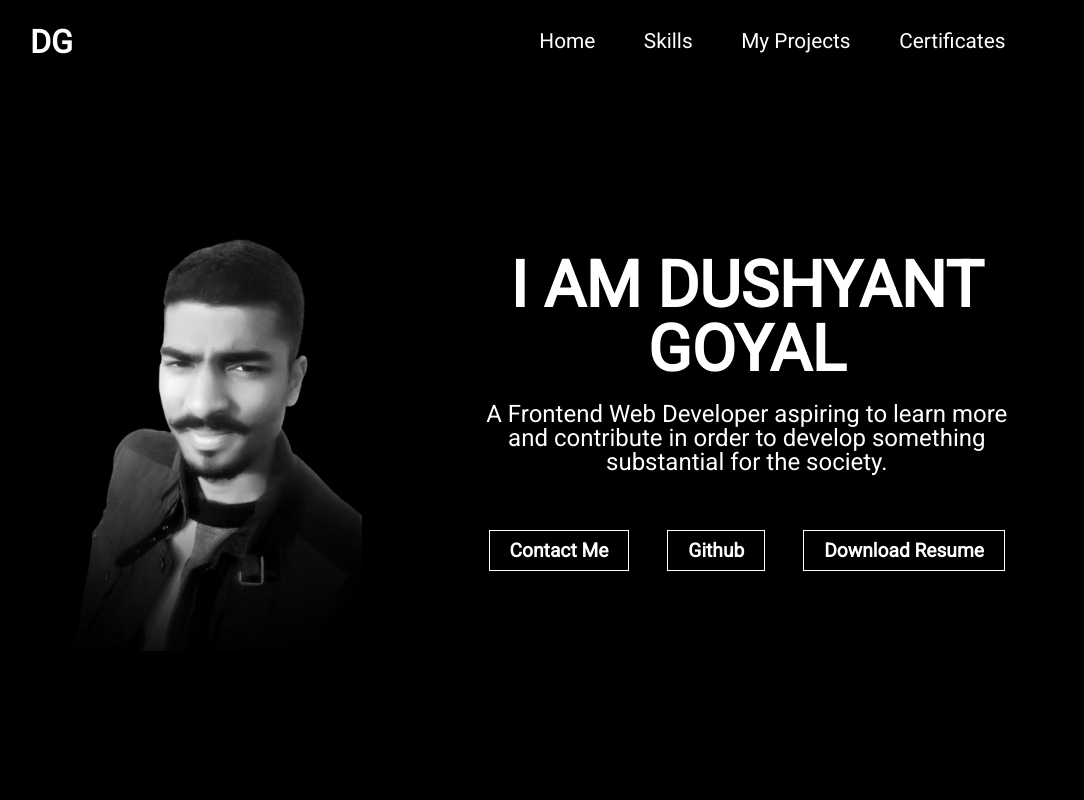
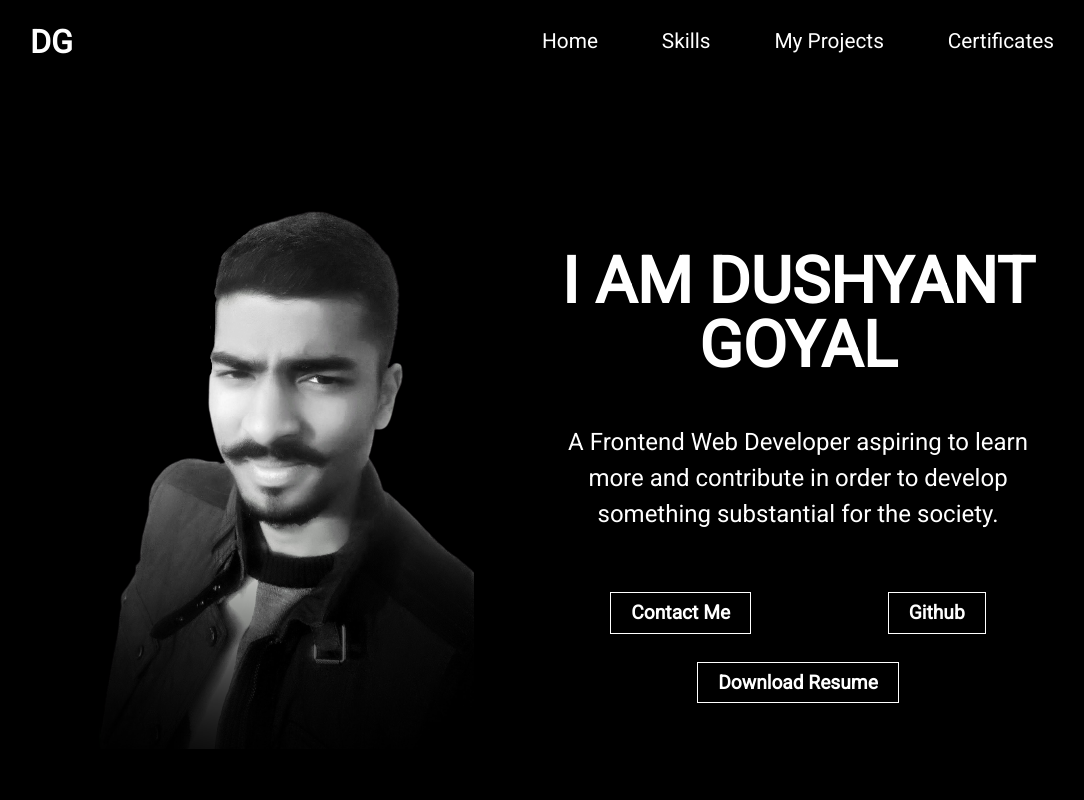
Before and after one commit to goyal-Dushi/goyal-Dushi.github.io, a website: page public/index.html in a window 1280 px wide. Shown: the top 800 px of the page, without its empty margins (98-1182 px from the left). Drawn offline with Linux system fonts and the light colour scheme.

Commit message:
updations-1

```diff
--- a/public/index.html
+++ b/public/index.html
@@ -14,7 +14,8 @@
   <body>
     <!-- Top Intro -->
     <div id="home" class="body-wrapper">
-      <nav>
+      <!-- <div class="body-container"> -->
+      <nav id="nav-wrapper">
         <div class="brand-logo">DG</div>
         <div class="open-icon">
           <div class="line"></div>
@@ -39,15 +40,16 @@
       </nav>
 
       <section class="intro-wrapper">
-        <div class="container">
+        <div class="intro-container">
           <div class="profile-img">
             <img src="./images/MyImage.png" alt="profile-pic" />
           </div>
-          <div class="content">
+          <div class="content-wrapper">
+            <div class="content-container">
               <h1>i am dushyant goyal</h1>
               <p>
-              A Frontend Web Developer aspiring to learn more and contribute in
-              order to develop something substantial for the society.
+                A Frontend Web Developer aspiring to learn more and contribute
+                in order to develop something substantial for the society.
               </p>
               <div class="btn-container">
                 <a
@@ -63,9 +65,14 @@
                   class="github-btn"
                   >Github</a
                 >
-              <a href="#" type="button" class="resume-btn" id="download_resume"
+                <a
+                  href="#"
+                  type="button"
+                  class="resume-btn"
+                  id="download_resume"
                   >Download Resume</a
                 >
+              </div>
             </div>
           </div>
         </div>
@@ -165,6 +172,7 @@
         </ul>
         <p class="copyright">© <span></span> Dushyant Goyal</p>
       </footer>
+      <!-- </div> -->
     </div>
 
     <script src="./javascript/index.js" type="text/javascript"></script>
--- a/public/javascript/index.js
+++ b/public/javascript/index.js
@@ -20,3 +20,14 @@ const resumeBtn = document.getElementById("download_resume");
 resumeBtn.addEventListener("click", () => {
   window.open("/download");
 });
+
+// NAV RESPONSE
+const navbar = document.getElementById("nav-wrapper");
+window.addEventListener("scroll", () => {
+  const navheight = navbar.getBoundingClientRect().height;
+  if (window.pageYOffset > navheight) {
+    navbar.classList.add("nav-onscroll-style");
+  } else {
+    navbar.classList.remove("nav-onscroll-style");
+  }
+});
--- a/public/sass/_modal.scss
+++ b/public/sass/_modal.scss
@@ -12,6 +12,7 @@
   .modal-close {
     position: relative;
     width: 50px;
+    cursor: pointer;
     display: flex;
     background-color: black;
     margin-left: 90%;
--- a/public/sass/_myprofile.scss
+++ b/public/sass/_myprofile.scss
@@ -1,45 +1,57 @@
 .intro-wrapper {
   position: relative;
   width: 100%;
+  padding: 0 10%;
   background-color: rgb(0, 0, 0);
-  padding: 100px 0;
+  // padding: 100px 0;
   height: 100vh;
   // FLEX CENTER
   display: flex;
   justify-content: center;
 
-  .container {
+  .intro-container {
     width: 100%;
-    position: relative;
-    overflow: hidden;
-    padding: 0 10%;
+    height: 100%;
+    // position: relative;
+    // padding: 0 10%;
     display: flex;
     justify-content: center;
   }
 
   .profile-img {
-    width: 40%;
+    width: 50%;
     height: 100%;
-    text-align: center;
+    display: flex;
+    align-items: flex-start;
+    justify-content: center;
     overflow: hidden;
 
     img {
-      margin-top: 10%;
-      margin-right: 8%;
-      height: 85%;
-      width: 70%;
+      // margin-top: 10%;
+      // margin-right: 8%;
+      height: auto;
+      width: auto;
     }
   }
 
-  .content {
-    width: 60%;
+  .content-wrapper {
+    width: 50%;
     height: 100%;
     color: white;
-    padding: 15% 30px 20px;
+    // padding: 15% 30px 20px;
     // FLEX-COL-CENTER
     display: flex;
-    flex-direction: column;
+    justify-content: center;
     align-items: center;
+
+    .content-container {
+      width: 100%;
+      height: 70%;
+      display: flex;
+      flex-direction: column;
+      justify-content: space-evenly;
+      align-items: center;
+    }
 
     h1 {
       text-transform: uppercase;
@@ -47,7 +59,8 @@
       text-align: center;
     }
     p {
-      margin: 20px 0px;
+      // margin: 20px 0px;
+      line-height: 1.5;
       font-size: 1.5rem;
       text-align: center;
     }
@@ -55,13 +68,13 @@
     .btn-container {
       width: 100%;
       height: auto;
-      margin-top: 4%;
+      // margin-top: 4%;
       text-align: center;
       // FLEX-WRAP-EVENLY
       display: flex;
       flex-wrap: wrap;
       align-items: center;
-      justify-content: space-evenly;
+      justify-content: space-around;
 
       a {
         text-decoration: none;
--- a/public/sass/_navbar.scss
+++ b/public/sass/_navbar.scss
@@ -1,5 +1,6 @@
-nav {
-  position: fixed;
+#nav-wrapper {
+  // position: fixed;
+  position: relative;
   background-color: black;
   z-index: 990;
   width: 100%;
@@ -19,26 +20,29 @@ nav {
     font-size: 2rem;
     font-weight: 600;
   }
+}
 
 .nav-content {
-    width: 55%;
+  width: 50%;
   font-size: 1.3rem;
   height: 100%;
   // FLEX-CENTER-EVEN
   display: flex;
-    align-items: center;
-    justify-content: space-evenly;
+  justify-content: space-between;
 
   .nav-link {
     text-decoration: none;
     color: white;
     cursor: pointer;
+    width: fit-content;
     outline: none;
+    transition: all 0.4s linear;
     &:hover,
     &:focus {
+      letter-spacing: 1.5px;
+      font-weight: 600;
       border-bottom: 1px solid white;
       padding-bottom: 5px;
-      }
     }
   }
 }
@@ -98,8 +102,9 @@ nav {
 }
 
 @media screen and (max-width: 769px) {
-  nav {
+  #nav-wrapper {
     padding: 4% 10%;
+    position: relative;
     .nav-content {
       width: 100%;
       position: absolute;
@@ -127,3 +132,21 @@ nav {
     right: 20px;
   }
 }
+
+.nav-onscroll-style {
+  position: fixed;
+  background-color: white;
+  box-shadow: inset 4px 4px 7px rgba(0, 0, 0, 0.4),
+    inset -4px -4px 7px rgba(0, 0, 0, 0.4);
+  .brand-logo {
+    color: black;
+  }
+  .nav-link {
+    color: black;
+    &:hover,
+    &:focus {
+      border-bottom: 1px solid black;
+      padding-bottom: 5px;
+    }
+  }
+}
--- a/public/sass/base.scss
+++ b/public/sass/base.scss
@@ -176,9 +176,28 @@ select {
 
 .body-wrapper {
   position: relative;
+  overflow-x: hidden;
+  // padding: 0 20%;
 }
+
+// .body-container {
+//   padding: 0 10%;
+// }
 
 button,
 a {
   cursor: pointer;
 }
+
+::-webkit-scrollbar {
+  width: 15px;
+  background-color: white;
+  box-shadow: inset 0 0 5px lightgrey;
+}
+
+::-webkit-scrollbar-thumb {
+  background-color: black;
+  &:hover {
+    background-color: rgba(0, 0, 0, 0.5);
+  }
+}
```
Also changed, not shown: public/css/index.css, 2 other files. Lines whose indentation alone changed are shown as unchanged.
